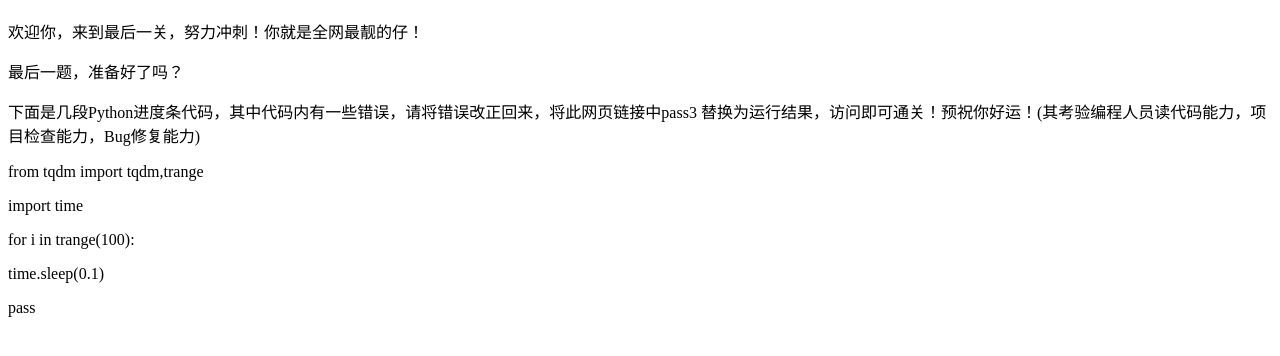
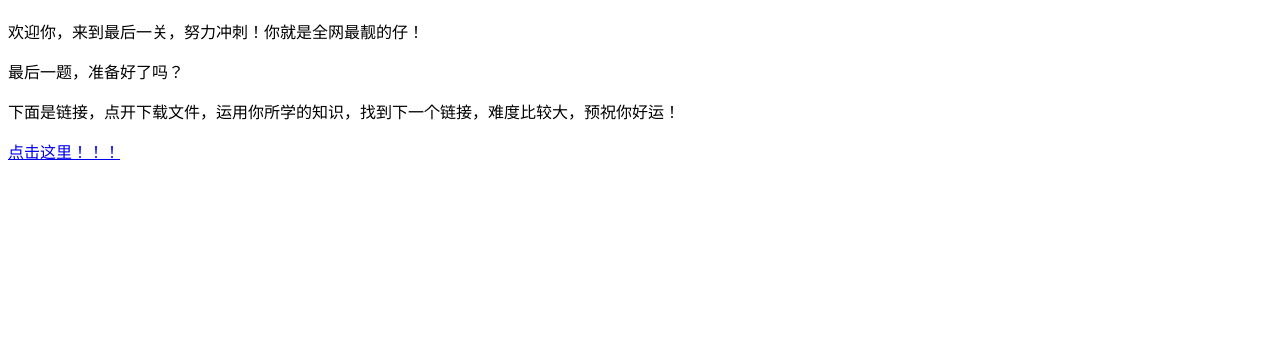
Before and after one commit to nfHeadwind/cg, a plain HTML site: page [7, 5, 9].html in a window 1280 px wide. Shown: the part 70-426 px from the top of the page. Drawn offline with Linux system fonts and the light colour scheme.

Commit message:
Update [7, 5, 9].html

```diff
--- a/[7, 5, 9].html
+++ b/[7, 5, 9].html
@@ -8,12 +8,7 @@
 	<h1>欢迎来到第五关！</h1>
 	<p>欢迎你，来到最后一关，努力冲刺！你就是全网最靓的仔！</p>
  <p>最后一题，准备好了吗？</p>
- <p>下面是几段Python进度条代码，其中代码内有一些错误，请将错误改正回来，将此网页链接中pass3 替换为运行结果，访问即可通关！预祝你好运！(其考验编程人员读代码能力，项目检查能力，Bug修复能力)</p>
- <p>from tqdm import tqdm,trange</p>
-<p>import time</p>
-
-<p>for i in trange(100):</p>
-  <p>time.sleep(0.1)</p>
-  <p>pass</p>
+ <p>下面是链接，点开下载文件，运用你所学的知识，找到下一个链接，难度比较大，预祝你好运！</p>
+ <a href="https://github.com/nfHeadwind/cg/密码.img">点击这里！！！</a>
   </body>
 </html>
```
